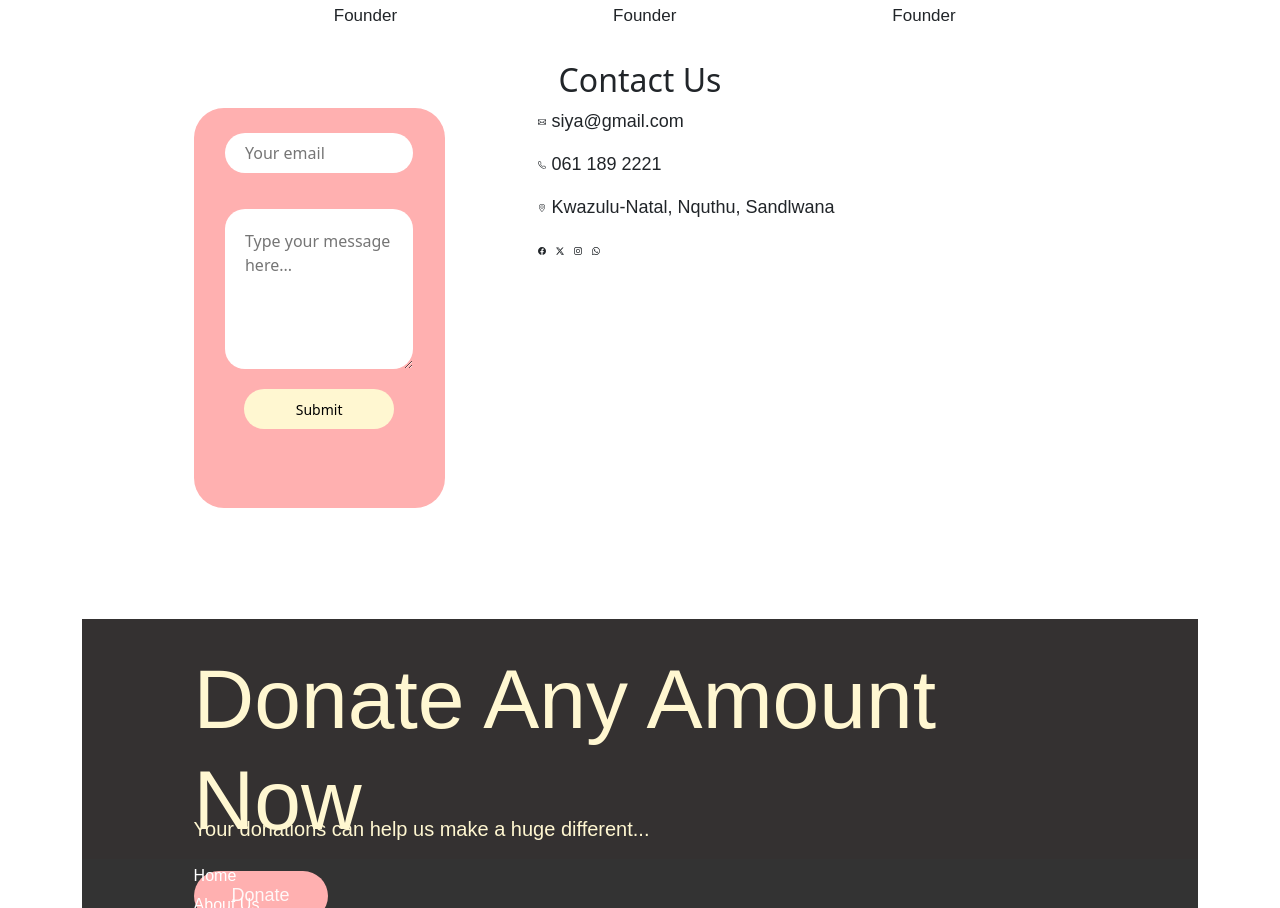
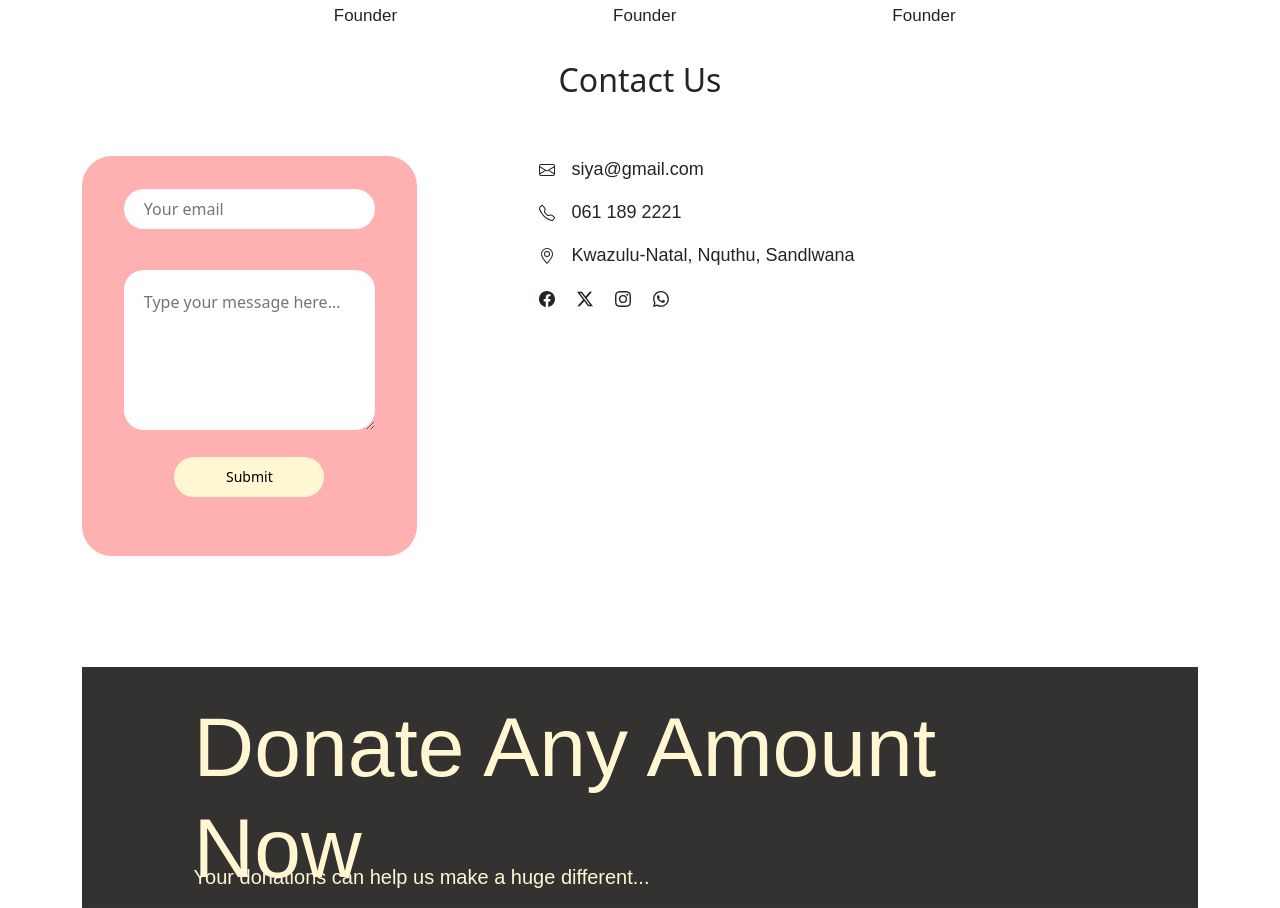
Before and after one commit to siyabongasamkelo/npo, a React (Create React App) app in the folder client/organization/: page / in a window 1280 px wide. Shown: the part 1699-2607 px from the top of the page. Built offline with nearby package versions, Linux system fonts and the light colour scheme; a web font is replaced by a local one.

Commit message:
readausting css in contactus page

```diff
--- a/client/organization/src/components/ContactUs.styled.js
+++ b/client/organization/src/components/ContactUs.styled.js
@@ -8,6 +8,7 @@ export const ContactUsCover = styled.section`
 `;
 
 export const ContactUsWrapper = styled.div`
+  margin-top: 5%;
   @media only screen and (min-width: 992px) {
     display: flex;
   }
@@ -20,7 +21,10 @@ export const ContactDetails = styled.div`
     width: 80%;
     margin-left: 10%;
     svg {
-      padding-left: 15px;
+      padding: 0;
+      padding-left: 10px;
+      margin-right: 20px;
+      transform: scale(250%);
     }
   }
 
@@ -29,7 +33,10 @@ export const ContactDetails = styled.div`
     margin-left: 10%;
     margin-top: 8%;
     svg {
-      padding-left: 15px;
+      padding: 0;
+      padding-left: 10px;
+      margin-right: 20px;
+      transform: scale(250%);
     }
     p {
       font-size: 22px;
@@ -47,7 +54,9 @@ export const ContactDetails = styled.div`
     }
     svg {
       padding-left: 10px;
+      margin-right: 20px;
       cursor: pointer;
+      transform: scale(200%);
       &:hover {
         color: #ffb0b0;
         transition: 0.5s ease-in-out;
@@ -58,14 +67,13 @@ export const ContactDetails = styled.div`
 
 export const ContactFormCover = styled.div`
   width: 30%;
-  margin-left: 10%;
   @media only screen and (max-width: 600px) {
-    width: 80%;
+    width: 100%;
   }
   @media only screen and (min-width: 768px) {
     width: 80%;
   }
   @media only screen and (min-width: 992px) {
-    width: 30%;
+    width: 40%;
   }
 `;
```
